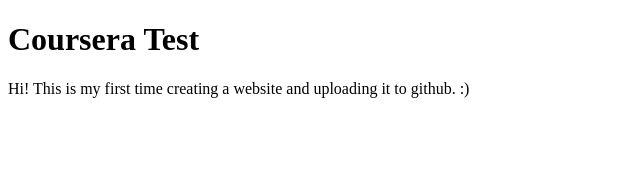
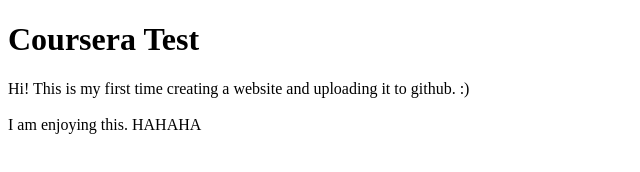
Before and after one commit to camillephd/courseta-test, a plain HTML site: page site/index.html in a window 1280 px wide. Shown: the whole page, without its empty margins (0-640 px from the left). Drawn offline with Linux system fonts and the light colour scheme.

Commit message:
tried something from video.

```diff
--- a/site/index.html
+++ b/site/index.html
@@ -9,6 +9,10 @@
 	<h1>Coursera Test</h1>
 	<p>
 		Hi! This is my first time creating a website and uploading it to github. :)
+
+		<br>
+		<br>
+		I am enjoying this. HAHAHA
 	</p>
 </body>
 </html>
```
